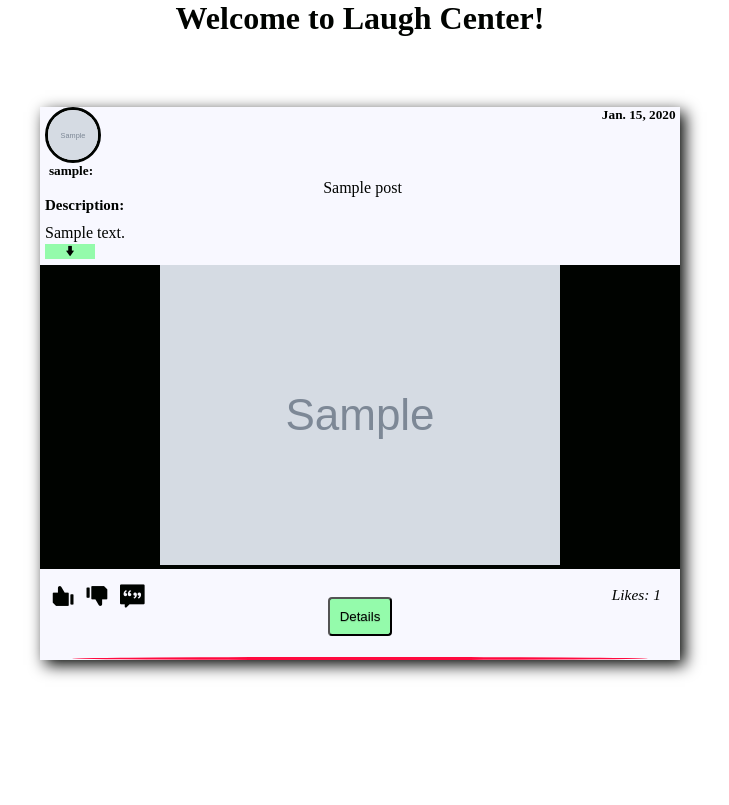
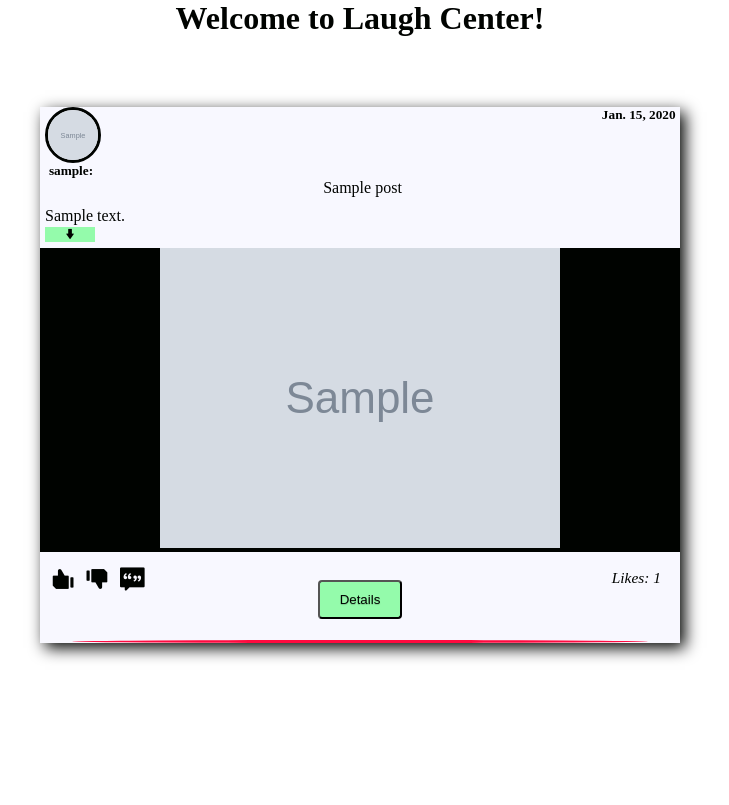
Before and after one commit to samer25/SoftUniProject, a Django app: page /posts/allposts/ in a window 1280 px wide. Shown: the part 143-948 px from the top of the page, without its empty margins (280-1009 px from the left). After the commit the page ends 804 px from the top, so only its background shows below. Run offline with Django 3.2, Linux system fonts and the light colour scheme; tables that the repository leaves empty hold one stand-in row (values such as "Sample post"); grey boxes marked "Sample" are stand-in pictures.

Commit message:
fixing bug

```diff
--- a/posts/views.py
+++ b/posts/views.py
@@ -67,7 +67,7 @@ class PostDetails(DetailView):
         user = User.objects.get(pk=post.created_by.pk)
         comments = CommentPostModel.objects.filter(post=kwargs['pk'])
         form = CommentPostForm(request.POST)
-        context = {'p': post, 'user_profile': user, 'form': form, 'comments': comments}
+        context = {'posts': post, 'user_profile': user, 'form': form, 'comments': comments}
         if form.is_valid():
             comm = CommentPostModel(comments=form.cleaned_data['comments'], post_id=kwargs['pk'],
                                     user_comm_id=request.user.id)
--- a/templates/index.html
+++ b/templates/index.html
@@ -10,62 +10,59 @@
             <h1>Welcome to Laugh Center!</h1>
 
             <div class="column middle">
-
-                {% for p in posts %}
+                {% for post in posts %}
                     <div class="posts">
                         <div class="top-post">
-                            <div class="post-menu">
-                            </div>
 
                             <div class="posted-text">
 
-                                <h5 class="time-posted">{{ p.date }}</h5>
-                                {% if user.is_authenticated %}
-                                    <a href="{% url 'profile' p.created_by.pk %}">
-                                {% else %}
-                                    <a href="{% url 'user register' %}">
-                                {% endif %}
-                                <img src="{{ p.created_by.profile.profile_pic.url }}" class="profile-img"
+                                <h5 class="time-posted">{{ post.date }}</h5>
+                                <img src="{{ post.created_by.profile.profile_pic.url }}" class="profile-img"
                                      alt="profile-img">
-                                </a>
-                                <h5 class="user">{{ p.created_by.username }}:</h5>
-                                <p class="title"> {{ p.title }} </p>
-                                <h5 class="description">Description:</h5>
-                                <p class="less-{{ p.id }} less"> {{ p.description|safe|truncatewords:5 }} </p>
 
-                                <p class="extra_content-{{ p.id }} extra_content">{{ p.description }}</p>
-                                <button onclick="changeClass('{{ p.id }}')"
-                                        class="read_more-{{ p.id }} read_more button"><i class="fi-arrow-down"></i>
+                                <h5 class="user">{{ post.created_by.username }}:</h5>
+                                <p class="title"> {{ post.title }} </p>
+                                <p class="less-{{ post.id }} less"> {{ post.description|safe|truncatewords:5 }} </p>
+                                <p class="extra_content-{{ post.id }} extra_content">{{ post.description }}</p>
+                                <button onclick="changeClass('{{ post.id }}')"
+                                        class="read_more-{{ post.id }} read_more button"><i
+                                        class="fi-arrow-down"></i>
                                 </button>
                             </div>
                         </div>
                         <div class="post-img">
-                            <img src="{{ p.img_post.url }}" alt="post img">
+                            <img src="{{ post.img_post.url }}" alt="post img">
                         </div>
                         <div class="bottom-post">
-                            <a href="{% url 'like post' p.id %}" class="fi-like like-level1"></a>
-                            <a href="{% url 'dislike post' p.id %}" class="fi-dislike dislike-level1"></a>
-                            <a href="{% url 'post detail' p.pk %}" class="fi-comment-quotes comment"></a>
-                            {% if user.id == p.created_by.pk %}
+                            <a href="" class="fi-like like-level1"></a>
+                            <i class="fi-dislike dislike-level1"></i>
+                            <a href="{% url 'post detail' post.pk %}" class="fi-comment-quotes comment"></a>
+                            {#                                <i class="fi-share share"></i>#}
+
+                            {% if user.id == post.created_by.id %}
                                 <div class="buttons-align">
-                                    <button class="button-success"><a href="{% url 'post edit' p.pk %}"> Edit</a>
+                                    <button class="button-success"><a class="button-success"
+                                                                      href="{% url 'post edit' post.pk %}"> Edit</a>
                                     </button>
-                                    <button class="button-error"><a href="{% url 'post delete' p.pk %}"> Delete</a>
+                                    <button class="button-error"><a class="button-error"
+                                                                    href="{% url 'post delete' post.pk %}">
+                                        Delete</a>
                                     </button>
                                 </div>
                             {% endif %}
-                            <i class="count-likes">Likes: {{ p.likes.count }}</i>
+                            <i class="count-likes">Likes: {{ post.likes.count }}</i>
                             <br>
                             <div class="buttons-align">
                                 <button class="button-success">
-                                    <a href="{% url 'post detail' p.pk %}"> Details</a>
+                                    <a class="button-success"
+                                       href="{% url 'post detail' post.pk %}"> Details</a>
                                 </button>
                             </div>
                         </div>
                         <br>
                         <div class="underline"></div>
+
                     </div>
-
                 {% endfor %}
             </div>
         </div>
```
Also changed, not shown: templates/common/posts.html (added, +50 -0 lines), templates/profile.html (+7 -50 lines), media/image_posts/Screenshot_from_2020-11-21_22-47-55.png (added), media/image_posts/Screenshot_from_2020-11-22_20-12-00.png (added), media/image_posts/Screenshot_from_2020-11-29_16-33-20.png (added), media/profile_img/Screenshot_from_2020-11-29_16-33-49.png (added).
